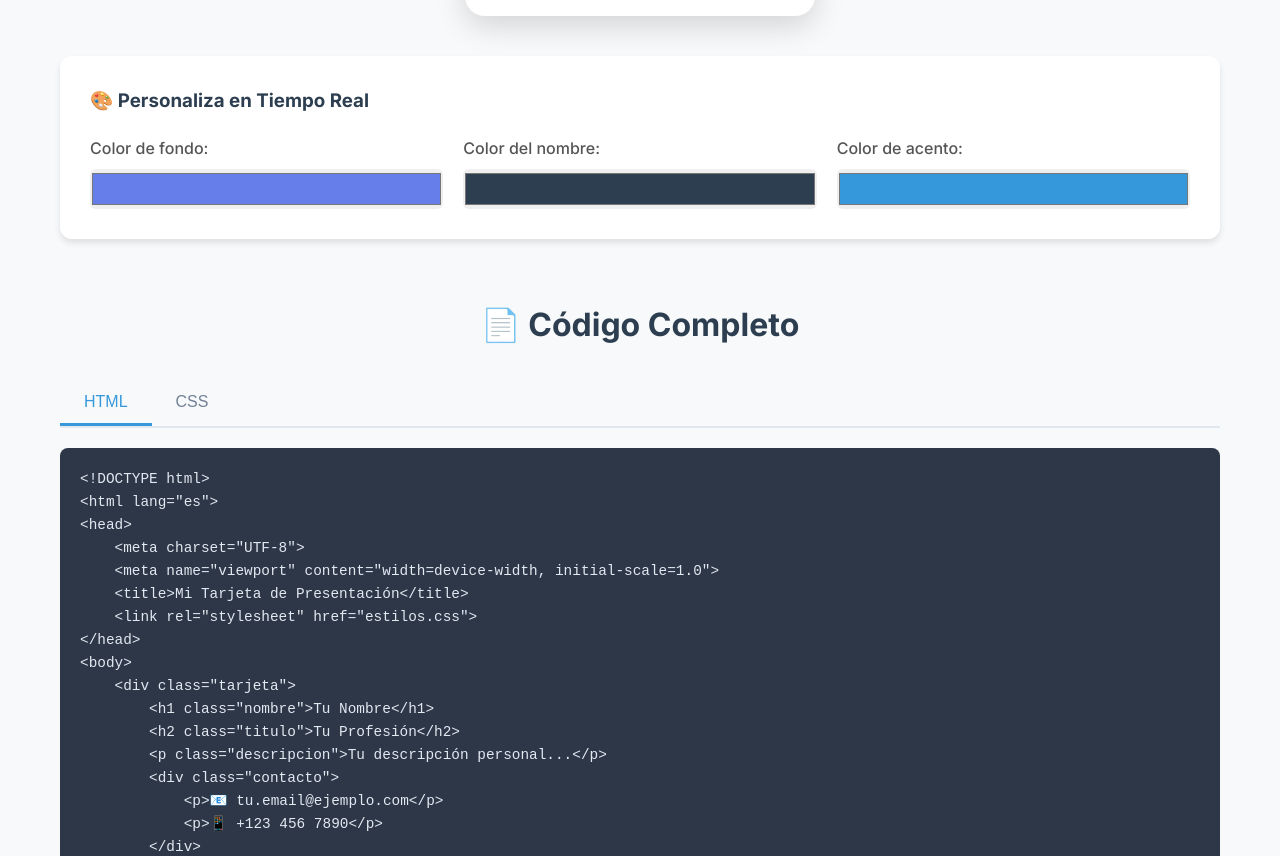
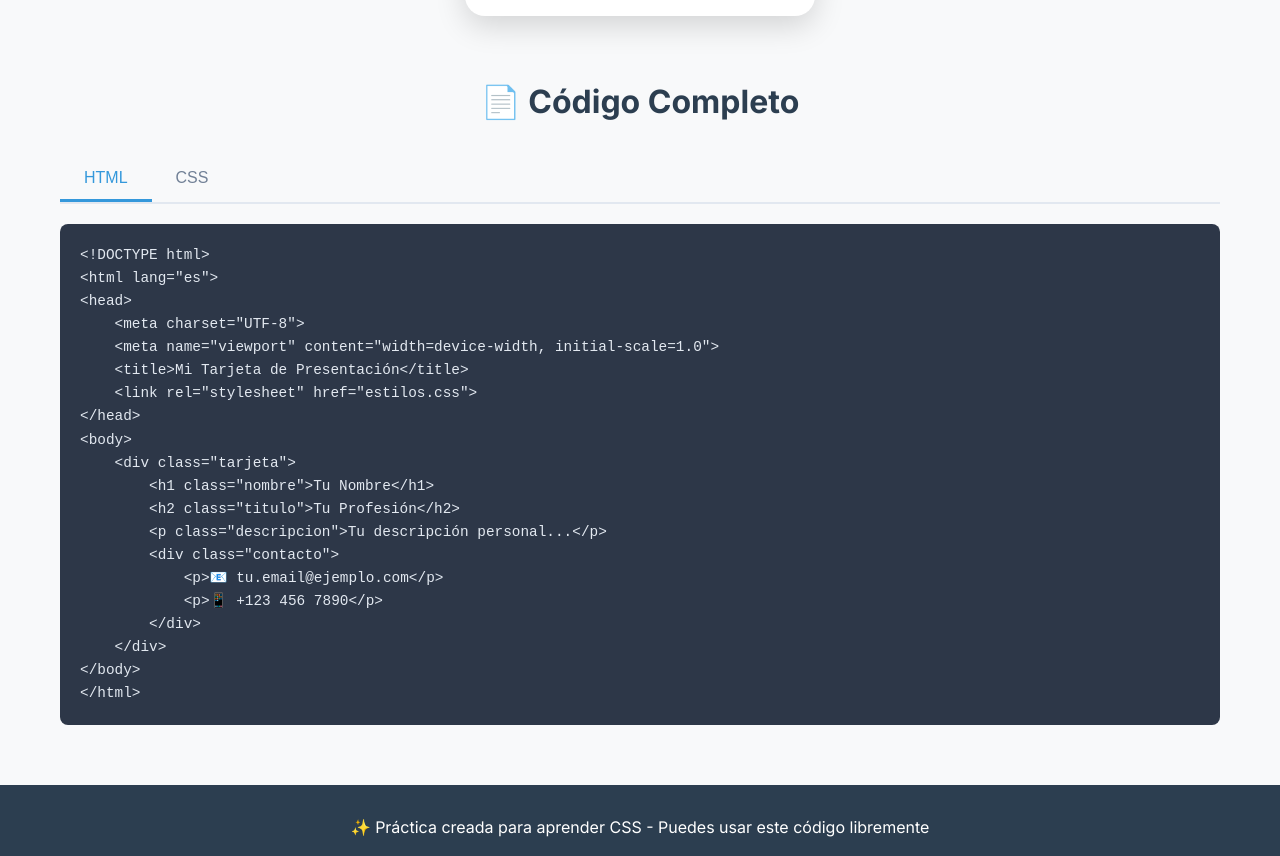
Before and after one commit to aquinosegura/practicas, a plain HTML site: page index.html in a window 1280 px wide. Shown: the part 3329-4185 px from the top of the page. Drawn offline with Linux system fonts and the light colour scheme.

Commit message:
seccion quitada

```diff
--- a/index.html
+++ b/index.html
@@ -152,23 +152,6 @@
                 </div>
             </div>
 
-            <div class="customization-panel">
-                <h3>🎨 Personaliza en Tiempo Real</h3>
-                <div class="controls">
-                    <label>
-                        Color de fondo:
-                        <input type="color" id="bgColor" value="#667eea">
-                    </label>
-                    <label>
-                        Color del nombre:
-                        <input type="color" id="nameColor" value="#2c3e50">
-                    </label>
-                    <label>
-                        Color de acento:
-                        <input type="color" id="accentColor" value="#3498db">
-                    </label>
-                </div>
-            </div>
         </section>
 
         <!-- Sección de Código Completo -->
```
